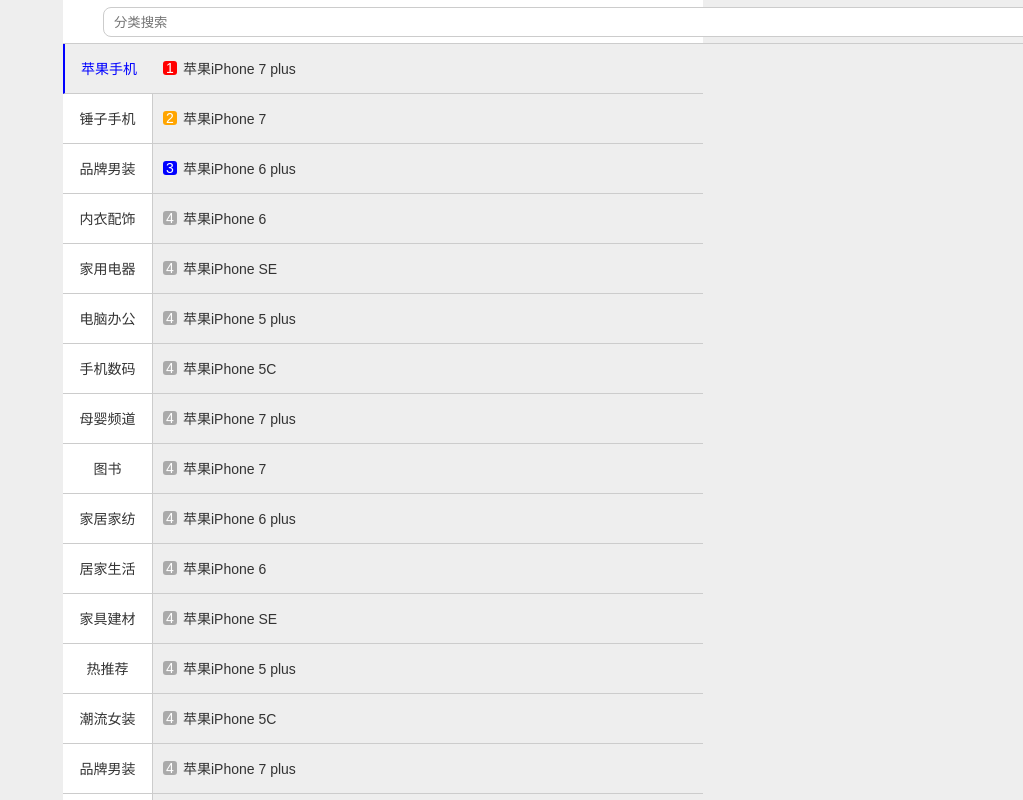
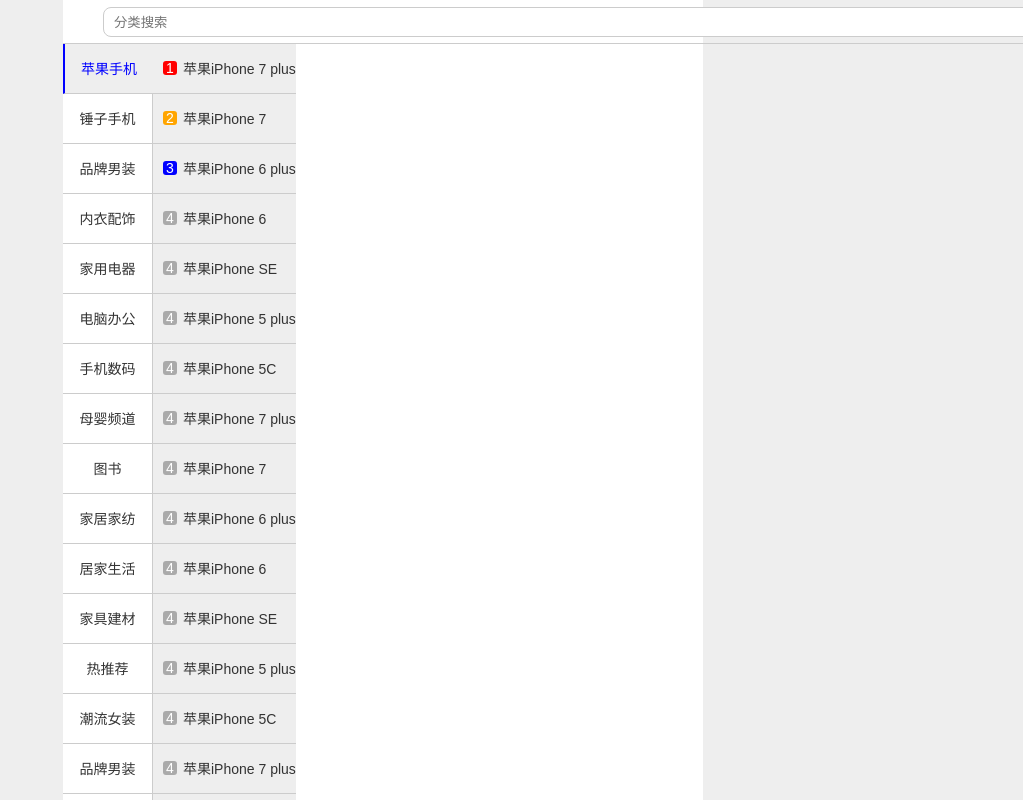
Before and after one commit to Nickywrx/NickySilde, a plain HTML site: page index.html in a window 1280 px wide. Shown: the top 800 px of the page, without its empty margins (257-1280 px from the left). Drawn offline with Linux system fonts and the light colour scheme.

Commit message:
尝试解决移动端

```diff
--- a/css/category.css
+++ b/css/category.css
@@ -69,9 +69,10 @@ body {
   background-color: #eee;
 }
 .category-body .body-right {
-  position:relative;
+  /*position:relative;*/
+  float: left;
   height: 100%;
-  overflow: hidden;
+  /*overflow: hidden;*/
   background-color: #eee;
   /*padding: 10px;*/
 }
```
